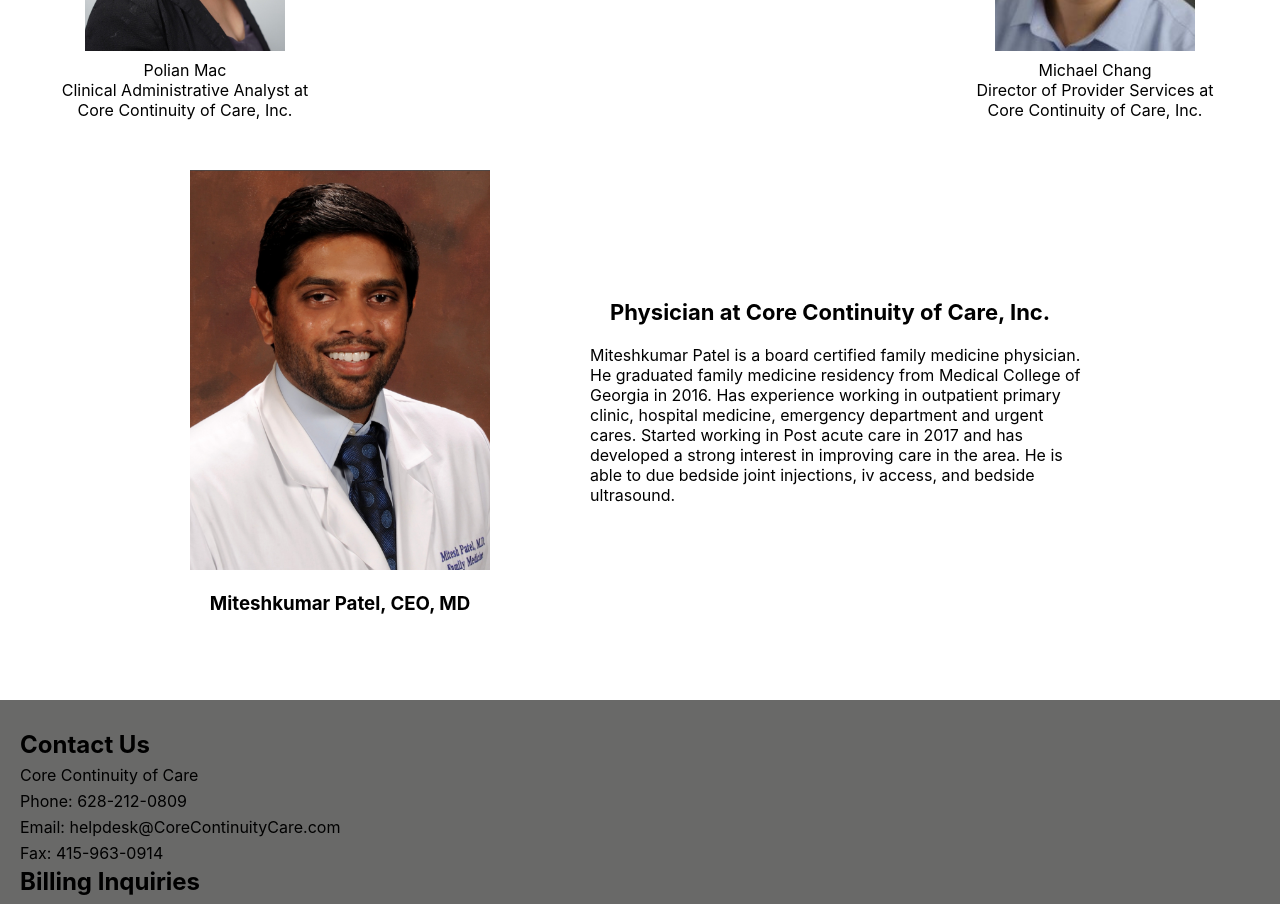
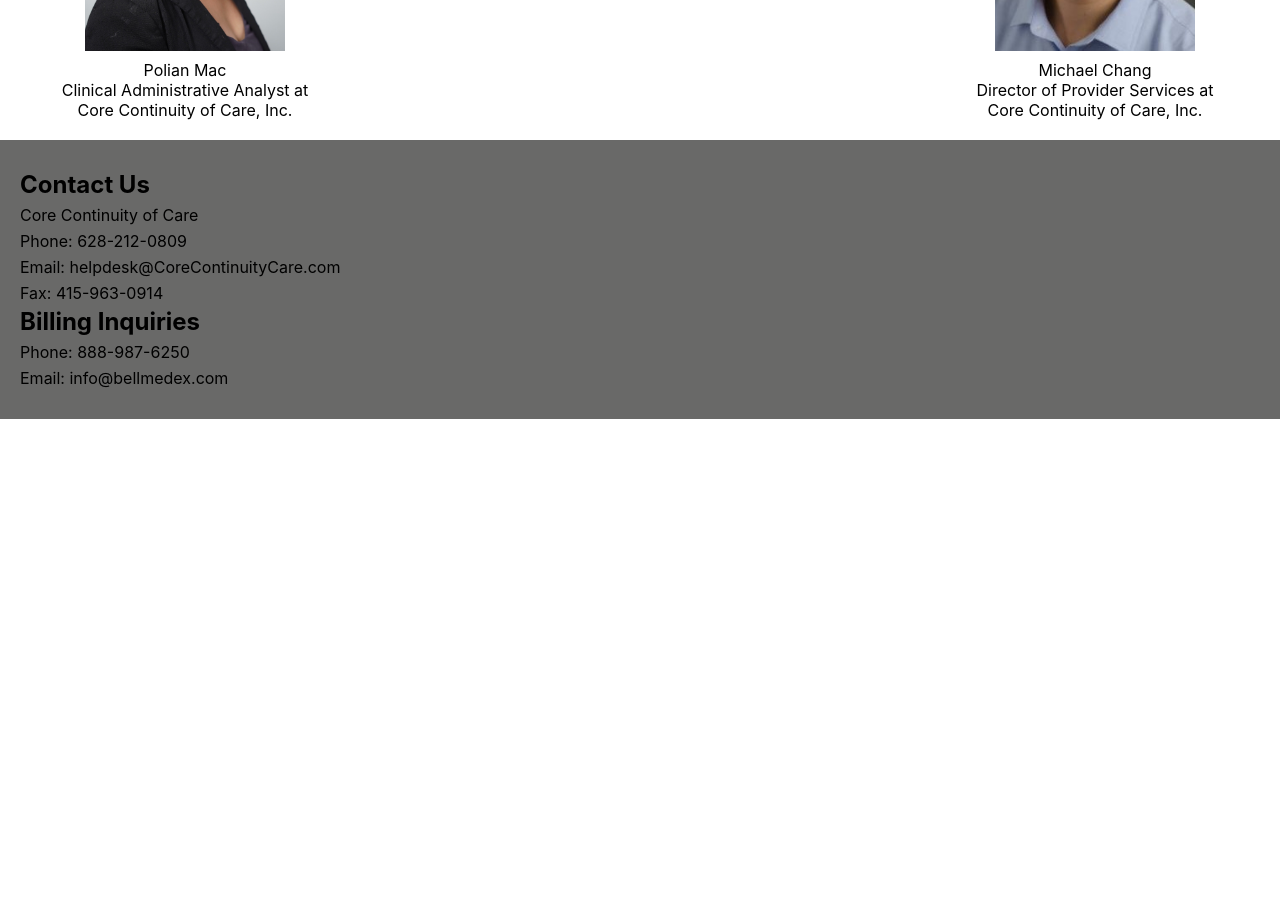
Before and after one commit to GilBu/corecontinuitycare, a React (Create React App) app: page /about in a window 1280 px wide. Shown: the part 900-1804 px from the top of the page. After the commit the page ends 1319 px from the top, so only its background shows below. Built offline with nearby package versions, Linux system fonts and the light colour scheme.

Commit message:
change display of bio to none as default

```diff
--- a/src/components/pages/about/About.js
+++ b/src/components/pages/about/About.js
@@ -4,7 +4,7 @@ import './styles.css'
 import ContactUs from '../contactUs/ContactUs';
 
 class About extends React.Component {
-  state ={selected: 0}
+  state ={selected: 0, display: "none"}
 
   bio () {
     let selectedBio = imagesList[this.state.selected]
@@ -30,7 +30,7 @@ class About extends React.Component {
     return imagesList.map((img, idx) => {
       return (
         <div className="responsive" key={idx.toString()} >
-          <div className="gallery" onClick={() => this.setState({selected: idx})}>
+          <div className="gallery" onClick={() => this.setState({selected: idx, display: "flex"})}>
             <img src={img.image} alt={img.name}/>
             <div>{img.name}</div>
             <div dir='ltr'>{img.title}</div>
@@ -61,7 +61,7 @@ class About extends React.Component {
           <div className="middlethis" dir='rtl'>
             {this.produceImageWidgets()}
           </div>
-          <div className='bio-item'>
+          <div className='bio-item' style={{display: this.state.display}}>
             {this.bio()}
           </div>
         </div>
--- a/src/components/pages/about/styles.css
+++ b/src/components/pages/about/styles.css
@@ -53,7 +53,6 @@ div.gallery img {
 }
 
 .bio-item {
-  display: flex;
   justify-content: center;
 }
 
```
